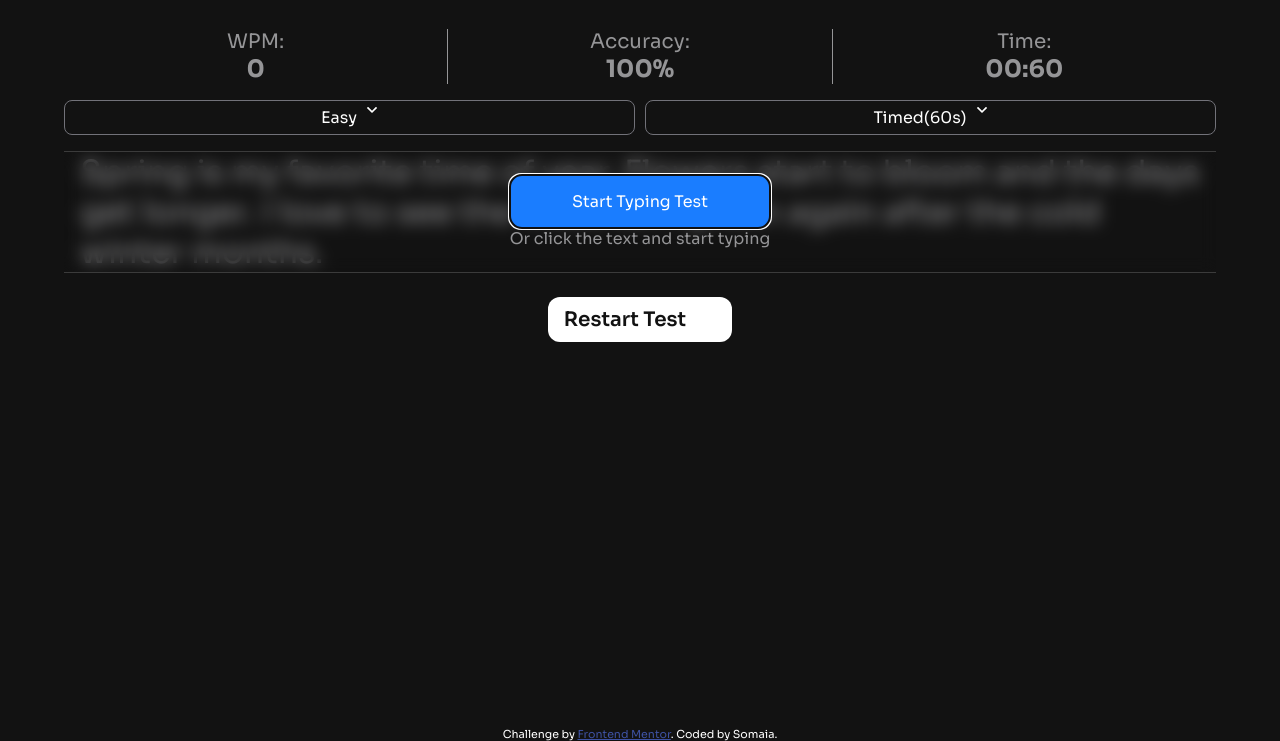
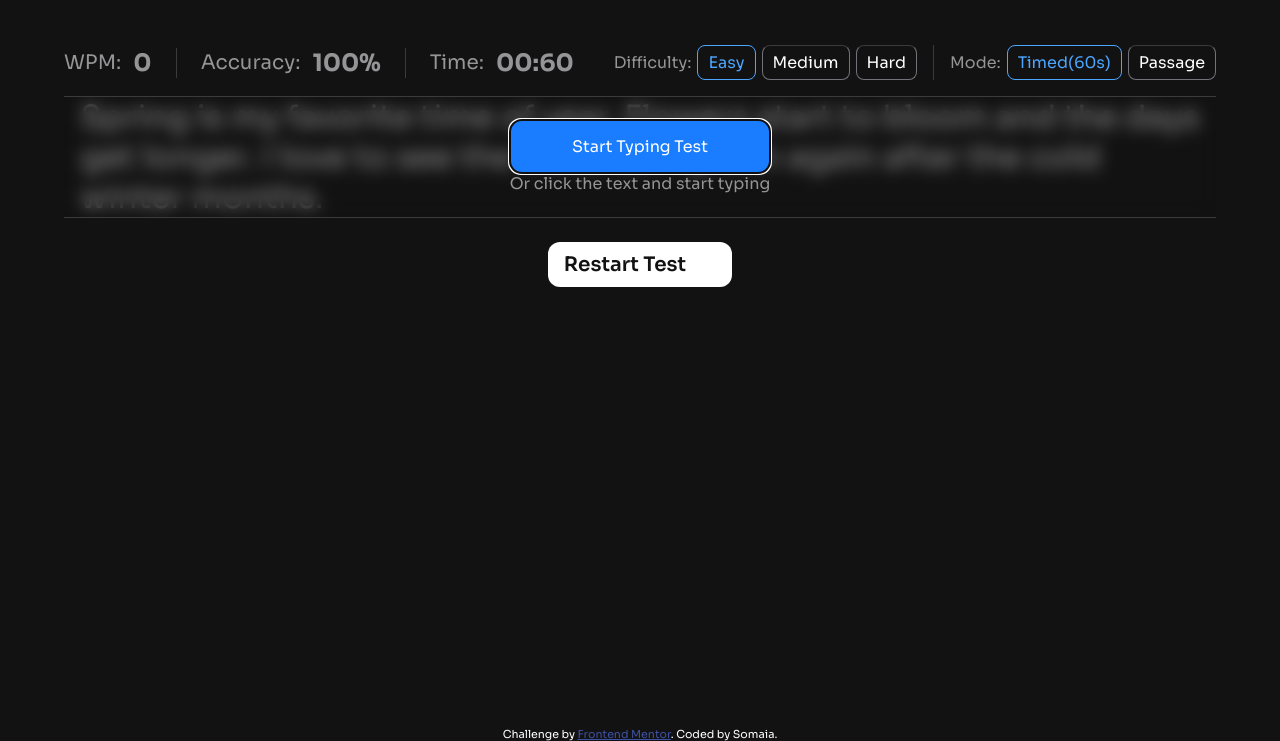
Before and after one commit to somaia02/typing-test, a website built with webpack: page src/index.html in a window 1280 px wide. Shown: the part 59-800 px from the top of the page. Built offline with nearby package versions, Linux system fonts and the light colour scheme.

Commit message:
Implement desktop version of test settings

```diff
--- a/src/index.html
+++ b/src/index.html
@@ -37,7 +37,7 @@
           <p class="score-label">Accuracy: </p><p class="score-value score-value-accuracy">100%</p>
         </li>
         <li class="test-score-item time-container">
-          <p class="score-label">Time: </p><p class="score-value score-value-time" data-time="60">00:60</p>
+          <p class="score-label">Time: </p><p class="score-value score-value-time">00:60</p>
         </li>
       </ul>
       <ul class="test-settings">
@@ -47,7 +47,7 @@
             <img src="assets/images/icon-down-arrow.svg" alt="arrow">
           </button>
           <fieldset class="setting-options difficulty-options invisible">
-            <legend>Difficulty:</legend>
+            <p class="setting-title">Difficulty:</p>
             <label><input type="radio" name="difficulty" value="easy" checked>Easy</label>
             <label><input type="radio" name="difficulty" value="medium">Medium</label>
             <label><input type="radio" name="difficulty" value="hard">Hard</label>
@@ -59,7 +59,7 @@
             <img src="assets/images/icon-down-arrow.svg" alt="arrow">
           </button>
           <fieldset class="setting-options mode-options invisible">
-            <legend>Mode:</legend>
+            <p class="setting-title">Mode:</p>
             <label><input type="radio" name="mode" value="timed" checked>Timed(60s)</label>
             <label><input type="radio" name="mode" value="passage">Passage</label>
           </fieldset>
--- a/src/style.css
+++ b/src/style.css
@@ -138,6 +138,12 @@ main {
 *******************************************************************************************/
 .test-header {
   border-block-end: 1px solid var(--neutral-700);
+
+  @media (min-width: 75em) {
+    display: flex;
+    justify-content: space-between;
+    align-items: center;
+  }
 }
 
 /* 4.4 Test scores ************************************************************************
@@ -145,6 +151,9 @@ main {
 .test-scores {
   display: flex;
   text-align: center;
+  @media (min-width: 40em) {
+    gap: 1.5em;
+  }
 }
 .test-score-item {
   flex: 1;
@@ -152,8 +161,21 @@ main {
     margin-block-start: 0;
   }
   + .test-score-item {
-    border-inline-start: 1px solid var(--neutral-400);
+    border-inline-start: 1px solid var(--neutral-700);
+    @media (min-width: 40em) {
+      padding-inline-start: 1.5em;
     }
+  }
+  @media (min-width: 40em) {
+    flex: initial;
+    display: flex;
+    align-items: center;
+    gap: 0.75em;
+    p {
+      margin: 0;
+    }
+  }
+
 }
 .score-label {
   color: var(--neutral-400);
@@ -169,9 +191,19 @@ main {
   grid-template-columns: 1fr 1fr;
   gap: 0.625em;
   margin-block: 1em;
+  @media (min-width: 40em) {
+    gap: 1em;
+    grid-template-columns: fit-content(100%) fit-content(100%);
+  }
 }
 .setting-item {
   position: relative;
+  @media (min-width: 40em) {
+    + .setting-item {
+      border-inline-start: 1px solid var(--neutral-700);
+      padding-inline-start: 1em;
+    }
+  }
 }
 .setting-btn {
   border: 1px solid var(--neutral-500);
@@ -187,26 +219,59 @@ main {
   display: flex;
   justify-content: center;
   gap: .625em;
+
+  @media (min-width: 40em) {
+    display: none;
+  }
 }
 .setting-options{
+  display: flex;
+  align-items: center;
+  visibility: visible;
+  gap: 0.375em;
+
+  @media (max-width: 39.99em) {
+    visibility: hidden;
     position: absolute;
     width: 100%;
     margin-block-start: 0.5em;
     z-index: 1;
 
-  display: flex;
     flex-direction: column;
     border-radius: 8px;
     background-color: var(--neutral-800);
 
-  legend {
+    &:not(.invisible) {
+      visibility: visible;
+    }
+  }
+}
+.setting-title {
   display: none;
+
+  @media (min-width: 40em) {
+    display: inline;
   }
-  label {
+}
+.setting-options label {
   padding-block: 0.5em;
+  + label {
+    border-block-start: 1px solid var(--neutral-700);
   }
-  label + label {
-    border-block-start: 1px solid var(--neutral-700);
+  @media (min-width: 40em) {
+    border: 1px solid var(--neutral-500);
+    border-radius: 8px;
+    padding: 0.375em 0.625em;
+
+    &:has(input:checked) {
+      border: 1px solid var(--blue-400);
+      color: var(--blue-400);
+    }
+
+    input{
+      appearance: none;
+      margin: 0;
+    }
   }
 }
 
```
Lines whose indentation alone changed are shown as unchanged.
